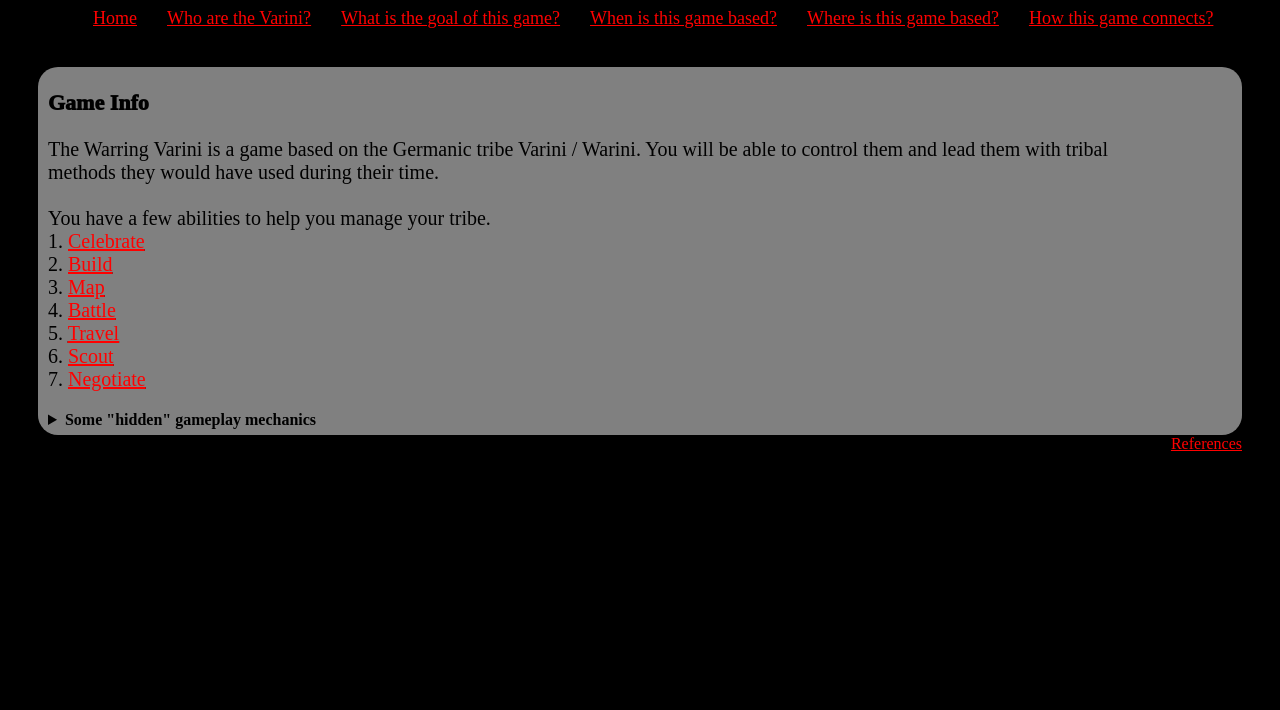
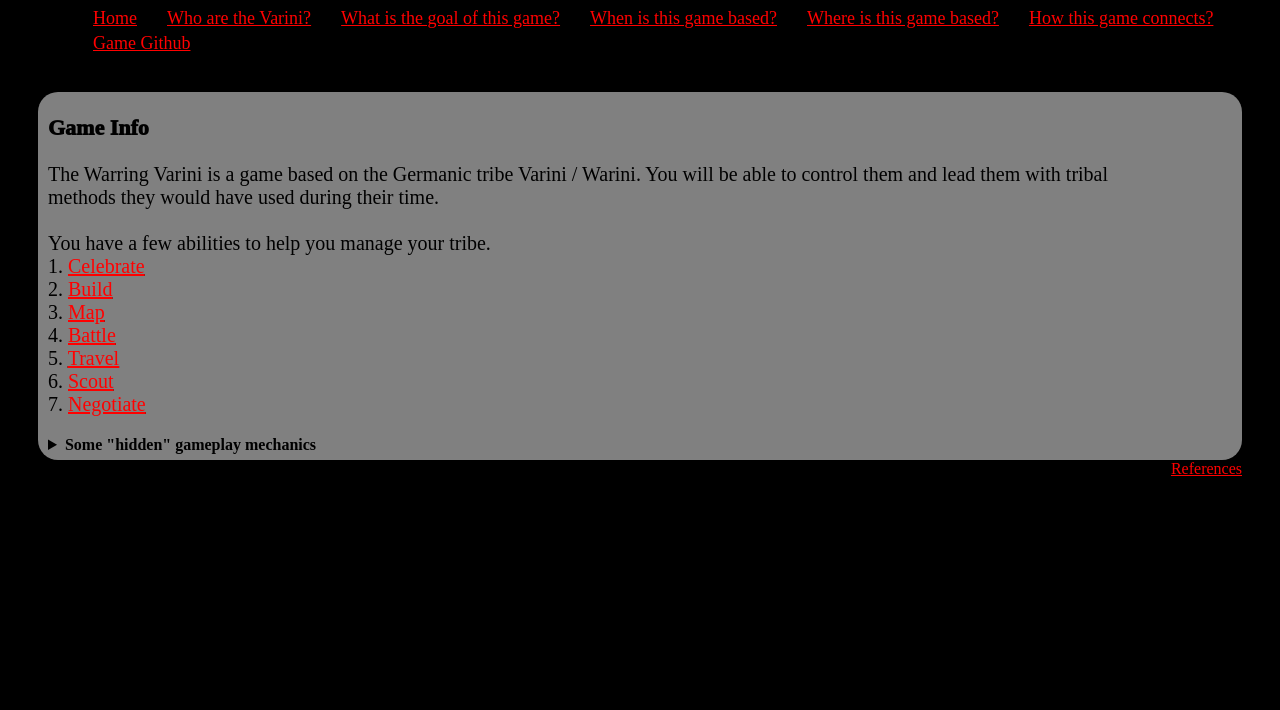
Before and after one commit to axyl-casc/Varini, a plain HTML site: page index.html in a window 1280 px wide. Shown: the part 90-800 px from the top of the page. Drawn offline with Linux system fonts and the light colour scheme.

Commit message:
Update index.html

```diff
--- a/index.html
+++ b/index.html
@@ -18,6 +18,7 @@
 	<li><a href = "when.html">When is this game based?</a></li>
 	<li><a href = "where.html">Where is this game based?</a></li>
 	<li><a href = "why.html">How this game connects?</a></li>
+	<li><a href = "https://github.com/axyl-casc/Varini">Game Github</a></li>
 </ul>
 <br>
 <br>
```
